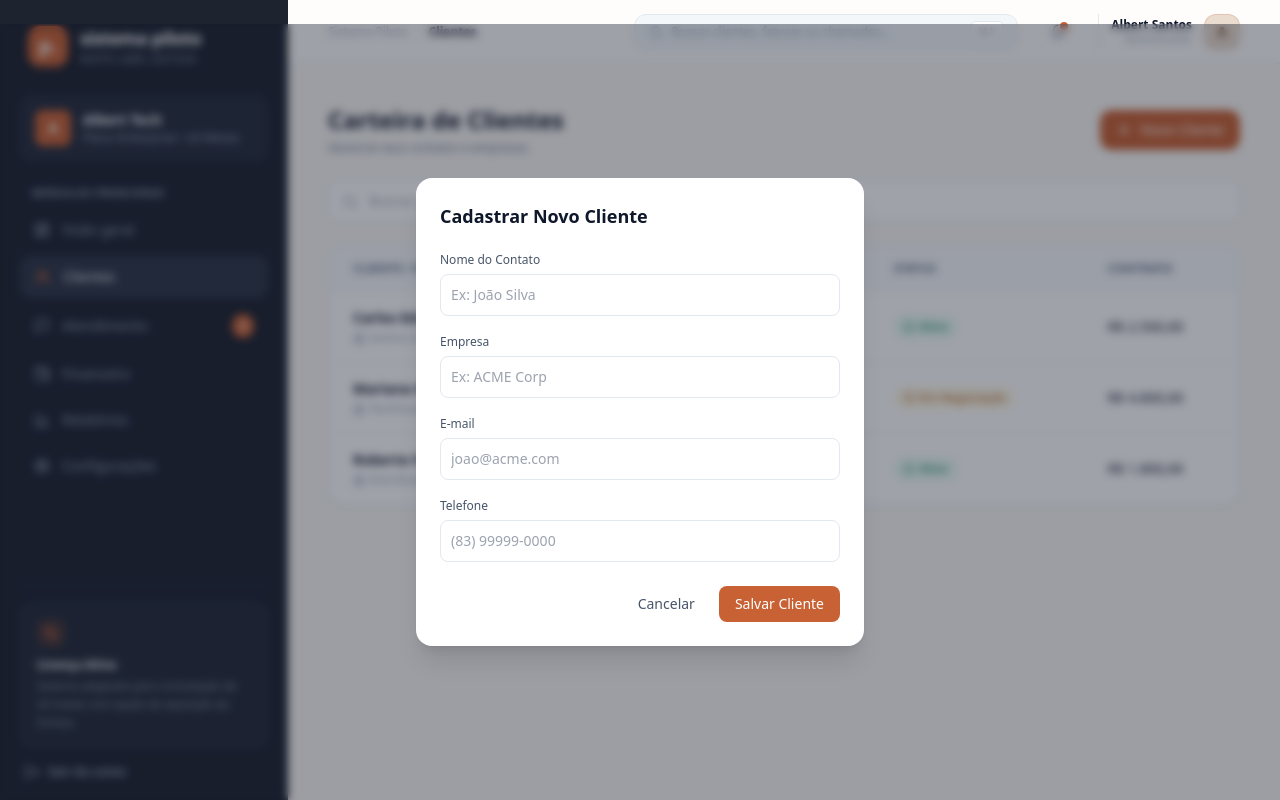
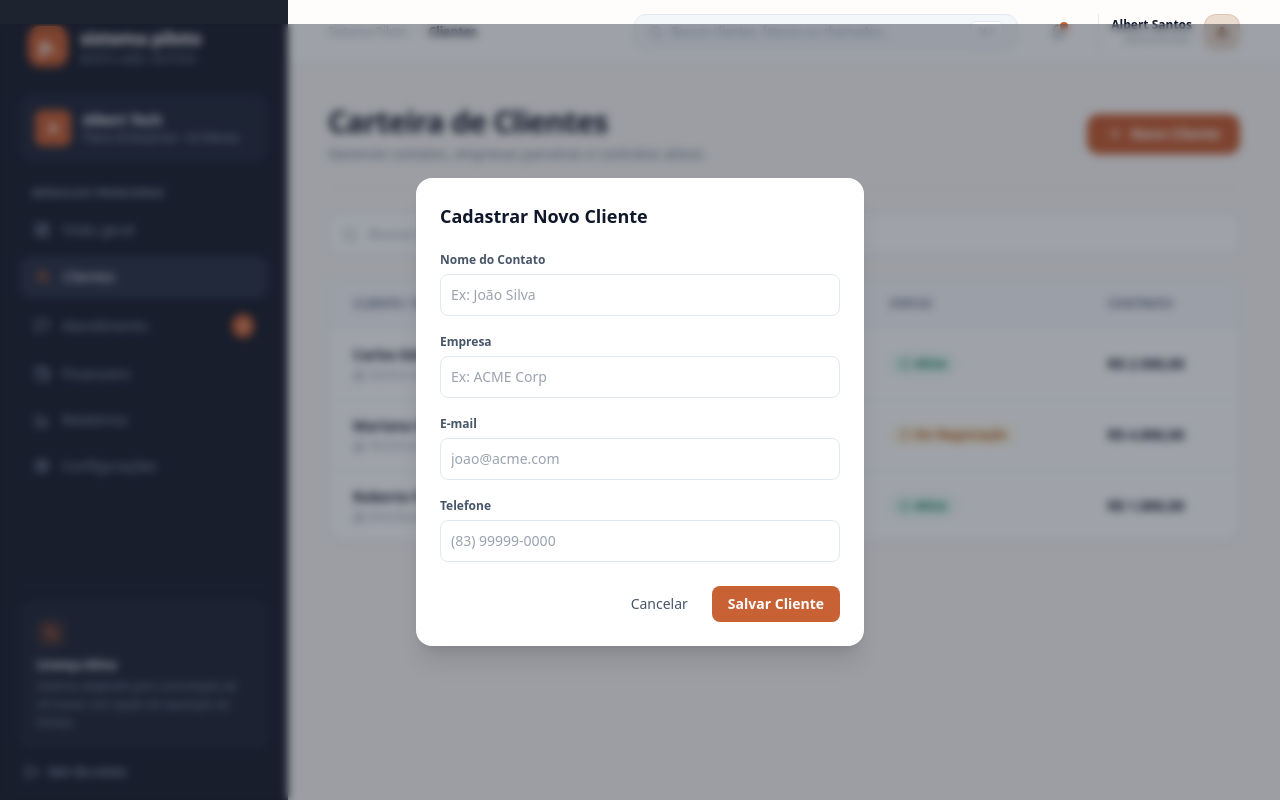
Before and after one commit to AlbertAlves12/Nexus, a Next.js app in the folder meu-sistema-piloto/: page /clientes in a window 1280 px wide. Both pictures are taken after a click on the button "Novo Cliente". Built offline with nearby package versions, Linux system fonts and the light colour scheme.

Commit message:
Update page.tsx

```diff
--- a/meu-sistema-piloto/app/(dashboard)/clientes/page.tsx
+++ b/meu-sistema-piloto/app/(dashboard)/clientes/page.tsx
@@ -82,25 +82,25 @@ export default function ClientesPage() {
   };
 
   return (
-    <div className="max-w-6xl mx-auto space-y-6 font-sans">
-      <div className="flex items-center justify-between">
+    <div className="w-full space-y-6 font-sans">
+      <div className="flex flex-col sm:flex-row sm:items-center justify-between gap-4 border-b border-slate-200/60 pb-6 w-full">
         <div>
-          <h1 className="text-2xl font-bold text-slate-900">Carteira de Clientes</h1>
-          <p className="text-xs text-slate-500 mt-1">
-            Gerencie seus contatos e empresas.
+          <h1 className="text-2xl sm:text-3xl font-extrabold text-slate-900 tracking-tight">Carteira de Clientes</h1>
+          <p className="text-xs sm:text-sm text-slate-500 mt-1">
+            Gerencie contatos, empresas parceiras e contratos ativos.
           </p>
         </div>
 
         <button
           onClick={() => setModalAberto(true)}
-          className="inline-flex items-center gap-2 px-4 py-2.5 bg-[#C86235] hover:bg-[#b0532b] text-white text-sm font-medium rounded-xl transition-colors shadow-sm"
+          className="inline-flex items-center justify-center gap-2 px-5 py-2.5 bg-[#C86235] hover:bg-[#b0532b] text-white text-xs sm:text-sm font-semibold rounded-xl transition-all shadow-sm shadow-[#C86235]/30"
         >
           <Plus className="w-4 h-4" />
           Novo Cliente
         </button>
       </div>
 
-      <div className="relative">
+      <div className="relative w-full">
         <Search className="w-4 h-4 text-slate-400 absolute left-3.5 top-3.5" />
         <input
           type="text"
@@ -111,21 +111,22 @@ export default function ClientesPage() {
         />
       </div>
 
-      <div className="bg-white rounded-2xl border border-slate-200/70 shadow-sm overflow-hidden">
+      <div className="bg-white rounded-2xl border border-slate-200/80 shadow-sm overflow-hidden w-full">
+        <div className="overflow-x-auto w-full">
           <table className="w-full text-left text-sm text-slate-600">
             <thead className="bg-slate-50 text-xs font-semibold text-slate-500 uppercase border-b border-slate-100">
               <tr>
-              <th className="px-6 py-3.5">Cliente / Empresa</th>
-              <th className="px-6 py-3.5">Contato</th>
-              <th className="px-6 py-3.5">Status</th>
-              <th className="px-6 py-3.5">Contrato</th>
+                <th className="px-6 py-4">Cliente / Empresa</th>
+                <th className="px-6 py-4">Contato</th>
+                <th className="px-6 py-4">Status</th>
+                <th className="px-6 py-4">Contrato</th>
               </tr>
             </thead>
             <tbody className="divide-y divide-slate-100">
               {clientesFiltrados.map((cliente) => (
                 <tr key={cliente.id} className="hover:bg-slate-50/50 transition-colors">
                   <td className="px-6 py-4">
-                  <div className="font-semibold text-slate-900">{cliente.nome}</div>
+                    <div className="font-bold text-slate-900">{cliente.nome}</div>
                     <div className="text-xs text-slate-400 flex items-center gap-1 mt-0.5">
                       <Building2 className="w-3 h-3" />
                       {cliente.empresa}
@@ -143,7 +144,7 @@ export default function ClientesPage() {
                   </td>
                   <td className="px-6 py-4">
                     <span
-                    className={`inline-flex items-center gap-1 px-2.5 py-1 rounded-full text-xs font-medium ${
+                      className={`inline-flex items-center gap-1 px-2.5 py-1 rounded-full text-xs font-semibold ${
                         cliente.status === 'Ativo'
                           ? 'bg-emerald-50 text-emerald-700'
                           : 'bg-amber-50 text-amber-700'
@@ -157,13 +158,14 @@ export default function ClientesPage() {
                       {cliente.status}
                     </span>
                   </td>
-                <td className="px-6 py-4 font-medium text-slate-900">
+                  <td className="px-6 py-4 font-bold text-slate-900">
                     {cliente.valorContrato}
                   </td>
                 </tr>
               ))}
             </tbody>
           </table>
+        </div>
       </div>
 
       {modalAberto && (
@@ -172,7 +174,7 @@ export default function ClientesPage() {
             <h3 className="text-lg font-bold text-slate-900">Cadastrar Novo Cliente</h3>
             <form onSubmit={handleCadastrar} className="space-y-3">
               <div>
-                <label className="text-xs font-medium text-slate-600">Nome do Contato</label>
+                <label className="text-xs font-semibold text-slate-600">Nome do Contato</label>
                 <input
                   type="text"
                   required
@@ -183,7 +185,7 @@ export default function ClientesPage() {
                 />
               </div>
               <div>
-                <label className="text-xs font-medium text-slate-600">Empresa</label>
+                <label className="text-xs font-semibold text-slate-600">Empresa</label>
                 <input
                   type="text"
                   required
@@ -194,7 +196,7 @@ export default function ClientesPage() {
                 />
               </div>
               <div>
-                <label className="text-xs font-medium text-slate-600">E-mail</label>
+                <label className="text-xs font-semibold text-slate-600">E-mail</label>
                 <input
                   type="email"
                   value={novoEmail}
@@ -204,7 +206,7 @@ export default function ClientesPage() {
                 />
               </div>
               <div>
-                <label className="text-xs font-medium text-slate-600">Telefone</label>
+                <label className="text-xs font-semibold text-slate-600">Telefone</label>
                 <input
                   type="text"
                   value={novoTelefone}
@@ -223,7 +225,7 @@ export default function ClientesPage() {
                 </button>
                 <button
                   type="submit"
-                  className="px-4 py-2 bg-[#C86235] text-white text-sm font-medium rounded-lg hover:bg-[#b0532b]"
+                  className="px-4 py-2 bg-[#C86235] text-white text-sm font-semibold rounded-lg hover:bg-[#b0532b]"
                 >
                   Salvar Cliente
                 </button>
```
Lines whose indentation alone changed are shown as unchanged.
